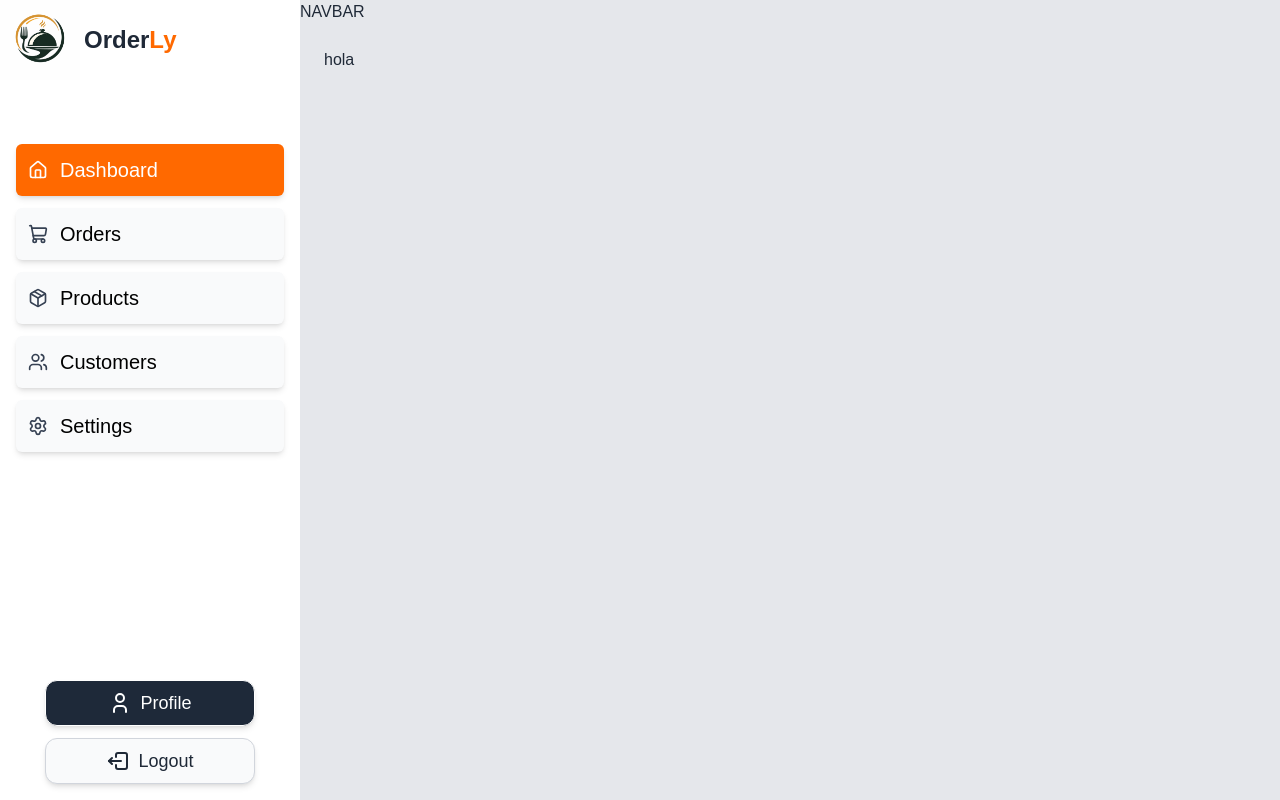
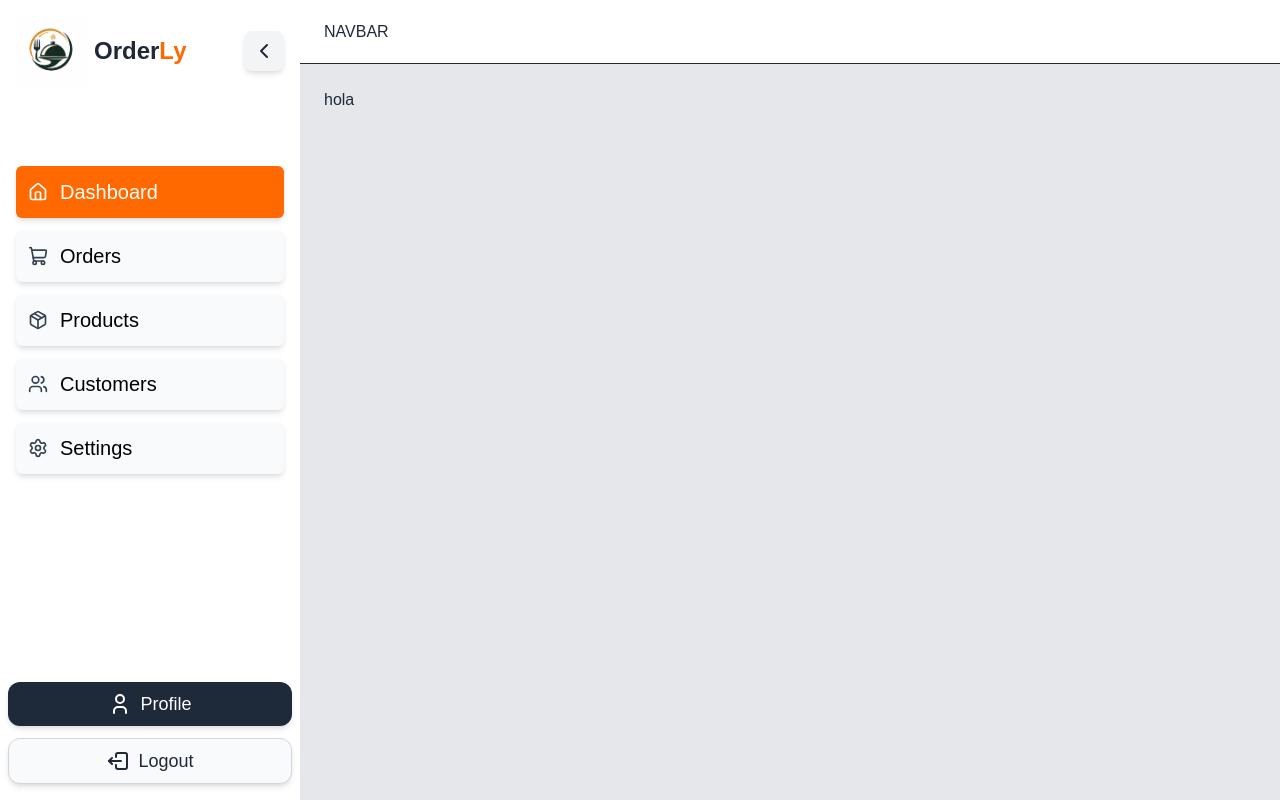
Before and after one commit to Elharfali8/restaurant-sass, a Next.js app: page /dashboard in a window 1280 px wide. Built offline with nearby package versions, Linux system fonts and the light colour scheme; sample sign-in values are in the browser's storage.

Commit message:
Make the sidebat dynamic

```diff
--- a/app/(dashboard)/dashboard/layout.tsx
+++ b/app/(dashboard)/dashboard/layout.tsx
@@ -1,23 +1,9 @@
-import Sidebar from '@/components/Sidebar'
-import React from 'react'
+// app/dashboard/layout.tsx
 
-const layout = ({children}: {children: React.ReactNode}) => {
-  return (
-    <main className='h-screen grid lg:grid-cols-[300px_1fr]'>
-      {/* SIDEBAR */}
-      <Sidebar />
-      {/* CONTENT */}
-      <div className="flex flex-col bg-gray-200">
-        {/* navbar */}
-        <div>
-          NAVBAR
-           <main className="flex-1 p-6 overflow-y-auto">
-          {children}
-        </main>
-        </div>
-      </div>
-    </main>
-  )
+import DashboardShell from '@/components/DashboardShell'
+
+const Layout = ({ children }: { children: React.ReactNode }) => {
+  return <DashboardShell>{children}</DashboardShell>
 }
 
-export default layout
+export default Layout
--- /dev/null
+++ b/components/DashboardShell.tsx
@@ -0,0 +1,45 @@
+// components/DashboardShell.tsx
+
+'use client'
+
+import { useState } from 'react'
+import Sidebar from './Sidebar'
+
+const DashboardShell = ({
+  children,
+}: {
+  children: React.ReactNode
+}) => {
+  const [collapsed, setCollapsed] = useState(false)
+
+  const toggleSidebar = () => {
+    setCollapsed((prev) => !prev)
+  }
+
+  return (
+    <main
+      className={`h-screen grid transition-all duration-300 ${
+        collapsed
+          ? 'lg:grid-cols-[80px_1fr]'
+          : 'lg:grid-cols-[300px_1fr]'
+      }`}
+    >
+      <Sidebar
+        collapsed={collapsed}
+        toggleSidebar={toggleSidebar}
+      />
+
+      <div className='flex flex-col bg-gray-200'>
+        <div className='h-16 border-b bg-white px-6 flex items-center'>
+          NAVBAR
+        </div>
+
+        <main className='flex-1 p-6 overflow-y-auto'>
+          {children}
+        </main>
+      </div>
+    </main>
+  )
+}
+
+export default DashboardShell
--- a/components/Sidebar.tsx
+++ b/components/Sidebar.tsx
@@ -1,43 +1,100 @@
 'use client'
 
 import { sidebarItems } from '@/utils/contants'
+import {
+  ChevronLeft,
+  ChevronRight,
+} from 'lucide-react'
 import Image from 'next/image'
 import Link from 'next/link'
 import { usePathname } from 'next/navigation'
 
-const Sidebar = () => {
+type SidebarProps = {
+  collapsed: boolean
+  toggleSidebar: () => void
+}
+
+const Sidebar = ({
+  collapsed,
+  toggleSidebar,
+}: SidebarProps) => {
+
   const pathname = usePathname()
 
   return (
-    <aside className='hidden lg:block bg-white shadow-lg'>
+    <aside
+      className={`hidden lg:block bg-white shadow-lg transition-all duration-300 ${
+        collapsed ? 'w-20' : 'w-75'
+      }`}
+    >
       <div className='h-full flex flex-col justify-between'>
         <div>
+          {/* logo + toggle */}
+          <div
+            className={`flex items-center p-4 ${
+              collapsed
+                ? 'justify-center'
+                : 'justify-between'
+            }`}
+          >
             <Link
               href='/dashboard'
-            className='flex items-center gap-x-1'
+              className='flex items-center gap-x-2'
             >
               <Image
               src='/assets/logo.png'
               alt='logo'
-              width={80}
-              height={80}
+              width={70}
+              height={70}
             />
 
+              {!collapsed && (
                 <span className='text-lg lg:text-2xl font-extrabold'>
-              Order<span className='text-orange-500'>Ly</span>
+                  Order
+                  <span className='text-orange-500'>
+                    Ly
                   </span>
+                </span>
+              )}
             </Link>
 
+            {!collapsed && (
+              <button
+                onClick={toggleSidebar}
+                className='cursor-pointer bg-gray-100 p-2 rounded-lg shadow-md  transition hover:scale-[1.2]'
+              >
+                <ChevronLeft />
+              </button>
+            )}
+          </div>
+
+          {collapsed && (
+            <div className='flex justify-center'>
+              <button
+                onClick={toggleSidebar}
+                className='cursor-pointer bg-gray-100 p-2 rounded-lg shadow-md  transition hover:scale-[1.2]'
+              >
+                <ChevronRight />
+              </button>
+            </div>
+          )}
+
+          {/* nav links */}
           <ul className='px-4 mt-16 grid gap-y-3'>
             {sidebarItems.map((link) => {
-              const { id, title, path, icon: Icon } = link
+              const {
+                id,
+                title,
+                path,
+                icon: Icon,
+              } = link
 
               const isActive = pathname === path
 
               return (
                 <li
                   key={id}
-                  className={`p-3 shadow-md rounded-md transition-colors  hover:scale-[1.05] ${
+                  className={`p-3 shadow-md rounded-md transition-all hover:scale-[1.05] ${
                     isActive
                       ? 'bg-orange-500 text-white'
                       : 'bg-gray-50 text-black'
@@ -45,15 +102,23 @@ const Sidebar = () => {
                 >
                   <Link
                     href={path}
-                    className='flex items-center gap-3 text-xl'
+                    className={`flex items-center text-xl ${
+                      collapsed
+                        ? 'justify-center'
+                        : 'gap-3'
+                    }`}
                   >
                     <Icon
-                      className={`w-5 h-5 ${
-                        isActive ? 'text-white' : 'text-gray-700'
+                      className={`w-5 h-5 flex-shrink-0 ${
+                        isActive
+                          ? 'text-white'
+                          : 'text-gray-700'
                       }`}
                     />
 
+                    {!collapsed && (
                       <span>{title}</span>
+                    )}
                   </Link>
                 </li>
               )
@@ -61,19 +126,71 @@ const Sidebar = () => {
           </ul>
         </div>
 
-        {/* last div */}
-        <div className='grid gap-y-3 mb-4 place-items-center'>
-          <button className='flex items-center justify-center gap-x-2 border w-[70%] py-2 shadow-md rounded-xl cursor-pointer transition hover:scale-[1.02] text-lg font-medium bg-gray-800 text-white hover:bg-gray-800/80'>
+        {/* bottom buttons */}
+        <div className='grid gap-y-3 mb-4 px-2'>
+          <button
+            className={`flex items-center justify-center py-2 shadow-md rounded-xl cursor-pointer transition hover:scale-[1.02] text-lg font-medium ${
+              collapsed
+                ? 'px-2'
+                : 'gap-x-2 w-full'
+            } bg-gray-800 text-white hover:bg-gray-800/80`}
+          >
             <span>
-              <svg xmlns="http://www.w3.org/2000/svg" width="24" height="24" viewBox="0 0 24 24" fill="none" stroke="currentColor" strokeWidth="2" strokeLinecap="round" strokeLinejoin="round" ><path stroke="none" d="M0 0h24v24H0z" fill="none" /><path d="M8 7a4 4 0 1 0 8 0a4 4 0 0 0 -8 0" /><path d="M6 21v-2a4 4 0 0 1 4 -4h4a4 4 0 0 1 4 4v2" /></svg>
+              <svg
+                xmlns='http://www.w3.org/2000/svg'
+                width='24'
+                height='24'
+                viewBox='0 0 24 24'
+                fill='none'
+                stroke='currentColor'
+                strokeWidth='2'
+                strokeLinecap='round'
+                strokeLinejoin='round'
+              >
+                <path
+                  stroke='none'
+                  d='M0 0h24v24H0z'
+                  fill='none'
+                />
+                <path d='M8 7a4 4 0 1 0 8 0a4 4 0 0 0 -8 0' />
+                <path d='M6 21v-2a4 4 0 0 1 4 -4h4a4 4 0 0 1 4 4v2' />
+              </svg>
             </span>
-            Profile
+
+            {!collapsed && 'Profile'}
           </button>
-          <button className='flex items-center justify-center gap-x-2 border w-[70%] py-2 shadow-md rounded-xl border-gray-300 cursor-pointer transition hover:scale-[1.02] text-lg font-medium bg-gray-50 hover:bg-gray-100'>
+
+          <button
+            className={`flex items-center justify-center py-2 shadow-md rounded-xl border border-gray-300 cursor-pointer transition hover:scale-[1.02] text-lg font-medium bg-gray-50 hover:bg-gray-100 ${
+              collapsed
+                ? 'px-2'
+                : 'gap-x-2 w-full'
+            }`}
+          >
             <span>
-              <svg xmlns="http://www.w3.org/2000/svg" width="24" height="24" viewBox="0 0 24 24" fill="none" stroke="currentColor" strokeWidth="2" strokeLinecap="round" strokeLinejoin="round" ><path stroke="none" d="M0 0h24v24H0z" fill="none" /><path d="M10 8v-2a2 2 0 0 1 2 -2h7a2 2 0 0 1 2 2v12a2 2 0 0 1 -2 2h-7a2 2 0 0 1 -2 -2v-2" /><path d="M15 12h-12l3 -3" /><path d="M6 15l-3 -3" /></svg>
+              <svg
+                xmlns='http://www.w3.org/2000/svg'
+                width='24'
+                height='24'
+                viewBox='0 0 24 24'
+                fill='none'
+                stroke='currentColor'
+                strokeWidth='2'
+                strokeLinecap='round'
+                strokeLinejoin='round'
+              >
+                <path
+                  stroke='none'
+                  d='M0 0h24v24H0z'
+                  fill='none'
+                />
+                <path d='M10 8v-2a2 2 0 0 1 2 -2h7a2 2 0 0 1 2 2v12a2 2 0 0 1 -2 2h-7a2 2 0 0 1 -2 -2v-2' />
+                <path d='M15 12h-12l3 -3' />
+                <path d='M6 15l-3 -3' />
+              </svg>
             </span>
-            Logout
+
+            {!collapsed && 'Logout'}
           </button>
         </div>
       </div>
```
Lines whose indentation alone changed are shown as unchanged.
